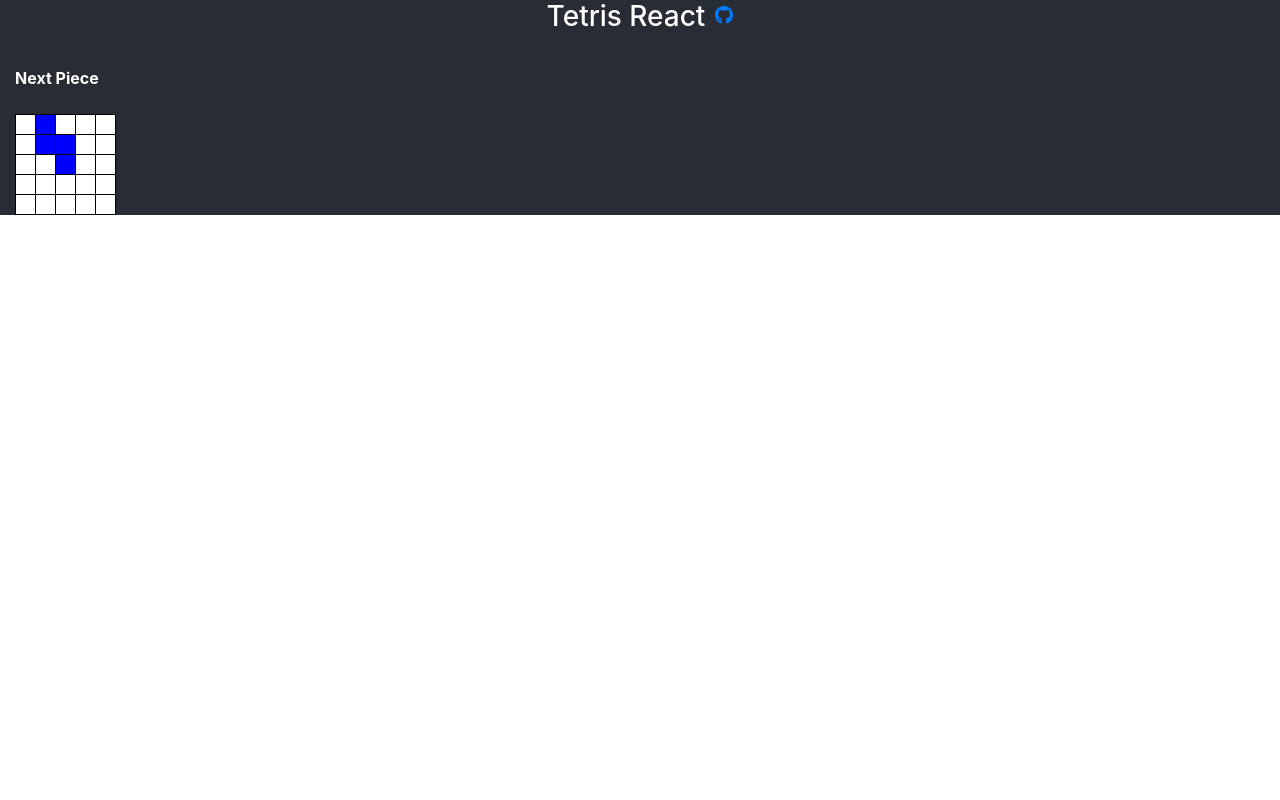
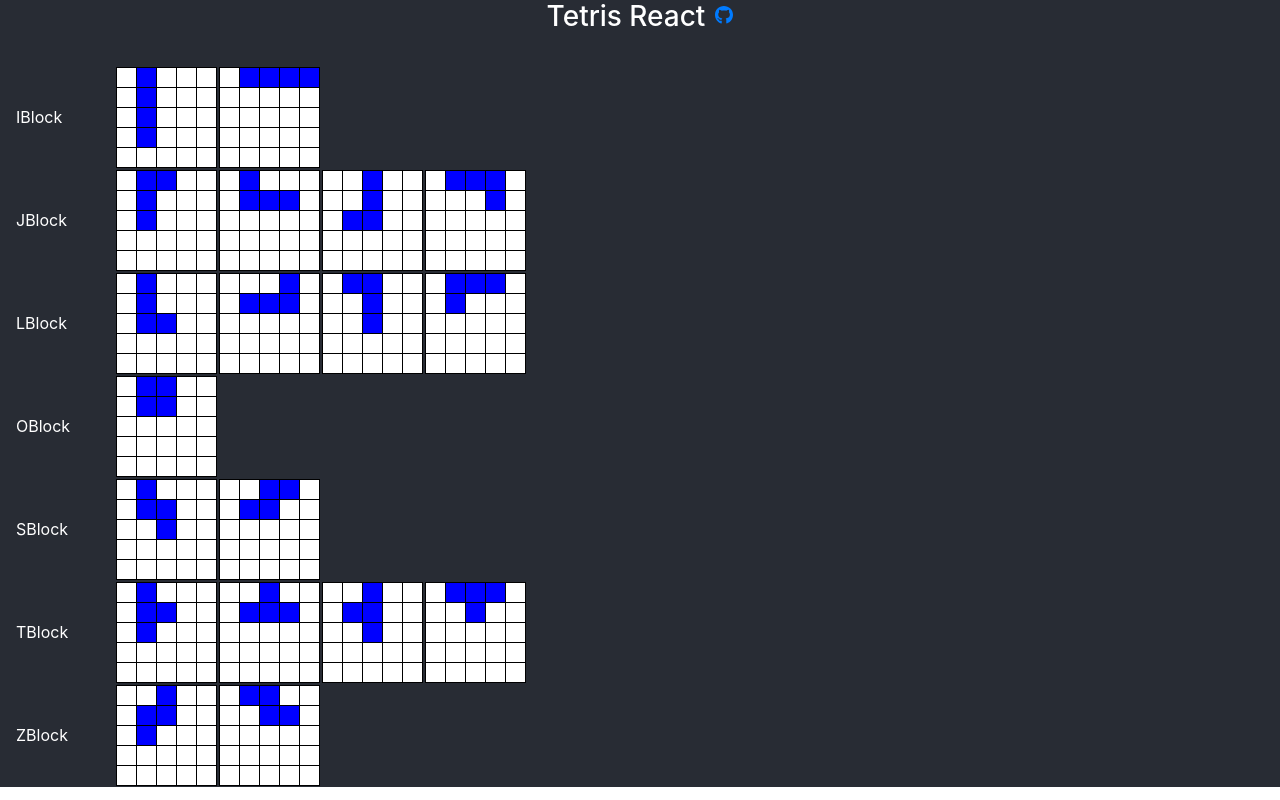
Before and after one commit to nnance/react-tetris-ts-new, a React (Create React App) app: page /piece in a window 1280 px wide. Built offline with nearby package versions, Linux system fonts and the light colour scheme.

Commit message:
working piece viewer

```diff
--- a/src/components/NextPiece.tsx
+++ b/src/components/NextPiece.tsx
@@ -1,31 +1,10 @@
 import React from "react";
-import { Piece, drawBoard, BlockState } from "./drawing";
+import { Piece } from "./drawing";
+import PieceGrid from "./PieceGrid";
 
 type NextPieceProps = { piece: Piece };
 
-const Block = {
-  width: "20px",
-  height: "20px",
-  border: "1px solid black",
-  fontSize: "0.75rem"
-};
-
-const PieceBlock = {
-  ...Block,
-  backgroundColor: "blue"
-};
-
-const EmptyBlock = {
-  ...Block,
-  backgroundColor: "white"
-};
-
-const updateBoard = drawBoard(5, 5);
-
 const NextPiece: React.FC<NextPieceProps> = props => {
-  const drawer = props.piece[0];
-  const state = updateBoard(drawer(1, 0, BlockState.on));
-
   return (
     <div className="col-md-4 col-4" style={{ textAlign: "left" }}>
       <div className="d-none d-md-block">
@@ -33,22 +12,7 @@ const NextPiece: React.FC<NextPieceProps> = props => {
         <br />
       </div>
       <br />
-      <table>
-        <tbody>
-          {state.map((row, rowIdx) => (
-            <tr key={rowIdx}>
-              {row.map((col, idx) => (
-                <td
-                  key={`${rowIdx}, ${idx}`}
-                  style={col ? PieceBlock : EmptyBlock}
-                >
-                  {" "}
-                </td>
-              ))}
-            </tr>
-          ))}
-        </tbody>
-      </table>
+      <PieceGrid drawer={props.piece[0]} />
     </div>
   );
 };
--- a/src/components/PieceViewer.tsx
+++ b/src/components/PieceViewer.tsx
@@ -1,11 +1,30 @@
 import React from "react";
 import Title from "./Title";
-import NextPiece from "./NextPiece";
-import { drawers } from "./blocks/SBlock";
+import PieceGrid from "./PieceGrid";
+import { drawers as IBlock } from "./blocks/IBlock";
+import { drawers as JBlock } from "./blocks/JBlock";
+import { drawers as LBlock } from "./blocks/LBlock";
+import { drawers as OBlock } from "./blocks/OBlock";
+import { drawers as SBlock } from "./blocks/SBlock";
+import { drawers as TBlock } from "./blocks/TBlock";
+import { drawers as ZBlock } from "./blocks/ZBlock";
+import { Piece } from "./drawing";
 
 type PieceViewerProps = {
   theme: React.CSSProperties;
 };
+
+type BlockTupil = [string, Piece];
+
+const blocks: BlockTupil[] = [
+  ["IBlock", IBlock],
+  ["JBlock", JBlock],
+  ["LBlock", LBlock],
+  ["OBlock", OBlock],
+  ["SBlock", SBlock],
+  ["TBlock", TBlock],
+  ["ZBlock", ZBlock]
+];
 
 const PieceViewer: React.FC<PieceViewerProps> = props => {
   const style: React.CSSProperties = {
@@ -19,9 +38,20 @@ const PieceViewer: React.FC<PieceViewerProps> = props => {
   return (
     <div style={style} className="container-fluid">
       <Title />
-      <div className="row">
-        <NextPiece piece={drawers} />
-      </div>
+      <table>
+        <tbody>
+          {blocks.map(([name, drawers], idx) => (
+            <tr key={idx}>
+              <td style={{ width: "100px", textAlign: "left" }}>{name}</td>
+              {drawers.map((drawer, idx) => (
+                <td key={idx}>
+                  <PieceGrid drawer={drawer} />
+                </td>
+              ))}
+            </tr>
+          ))}
+        </tbody>
+      </table>
     </div>
   );
 };
```
